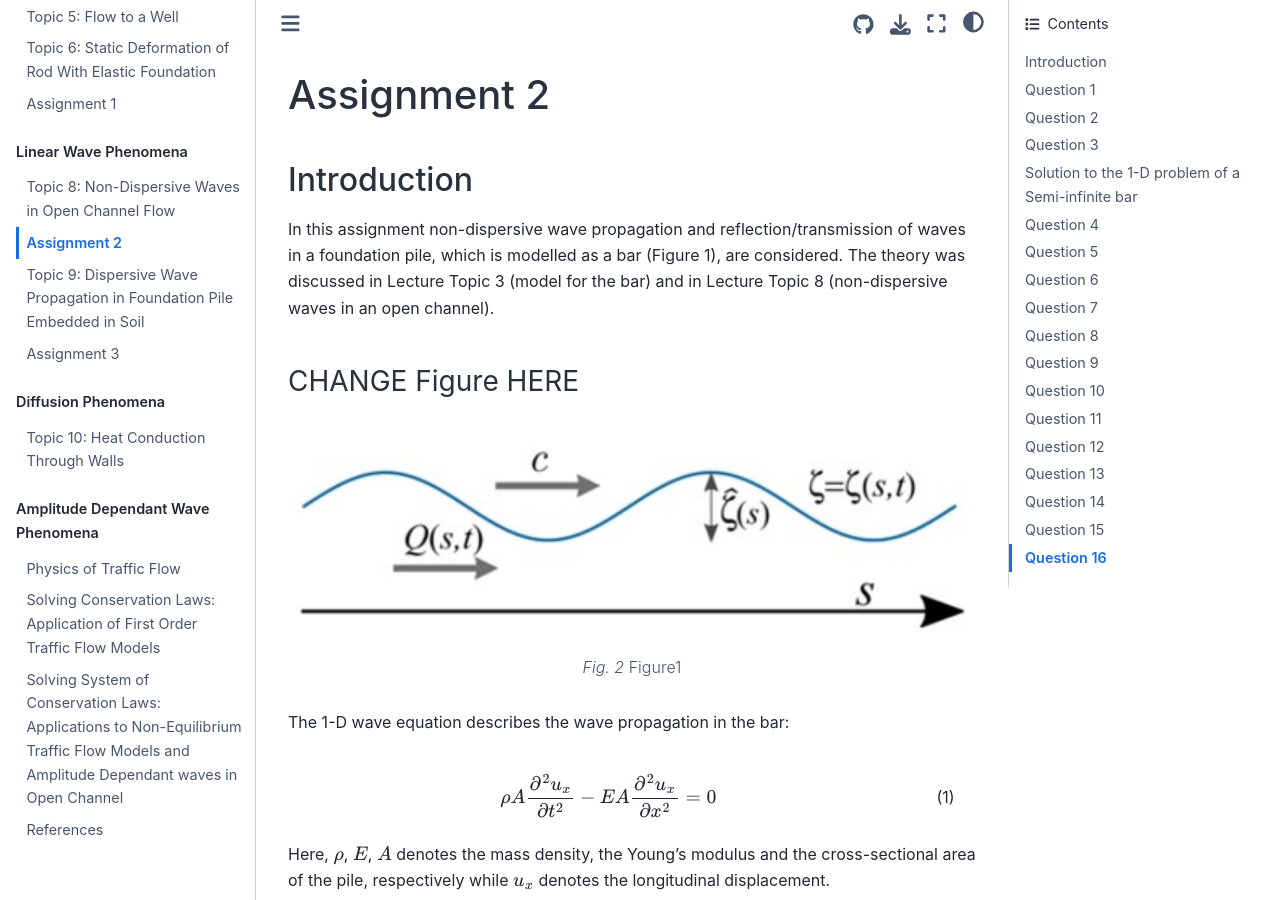
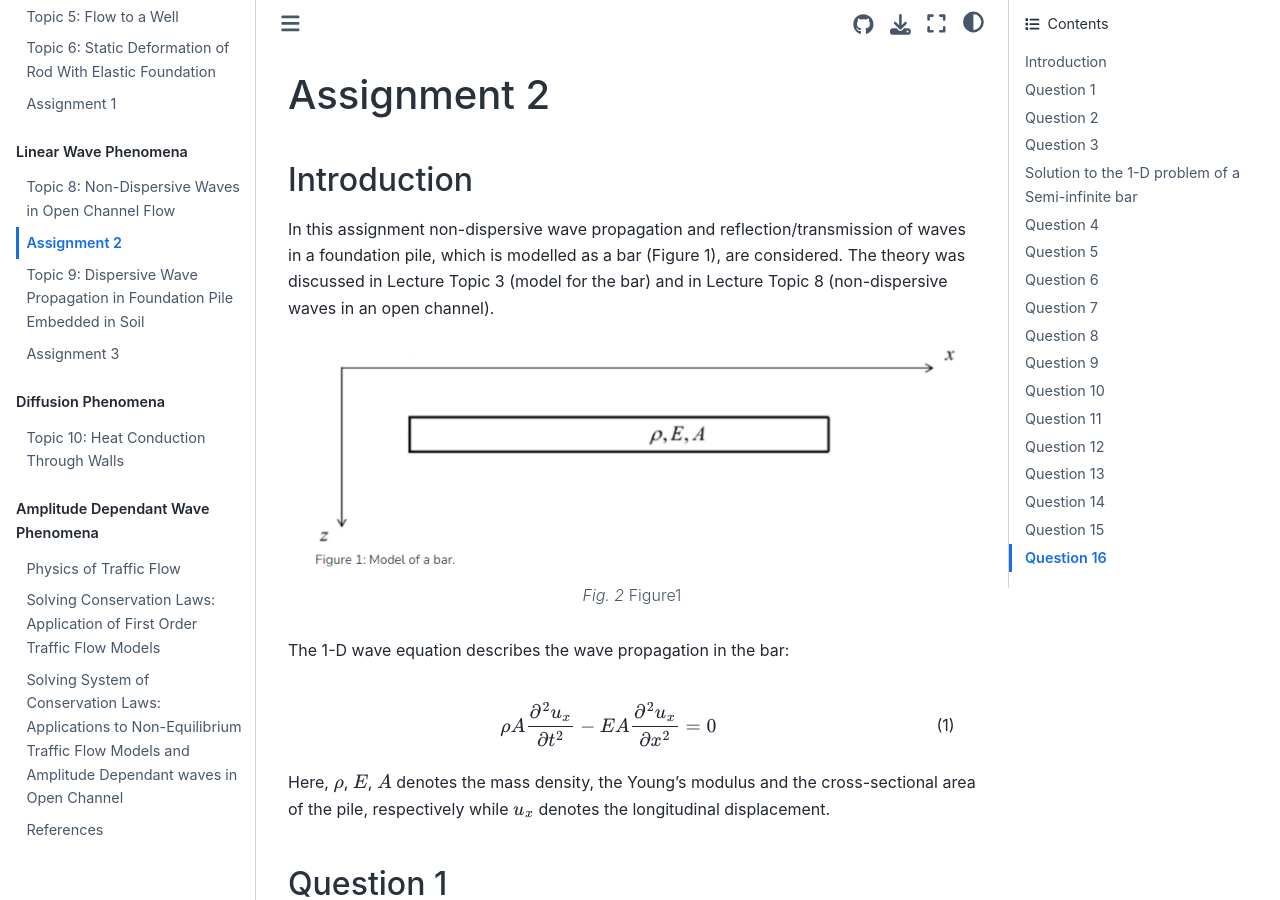
Before and after one commit to TeachBooks/interdisciplinary-mechanics, a Jupyter Book: the page built from book/some_content/A02.md, in a window 1280 px wide and 900 px high. Built offline with Jupyter Book 1.0.4 settings and Sphinx 7.4.7 and the Sphinx Book theme 1.1.4, drawn with Linux system fonts in a browser that asks for light colours; comment, search, counter and statistics services are not loaded; some of the changed text lies outside the part shown.

Commit message:
Added Figures A2

`````diff
--- a/book/some_content/A02.md
+++ b/book/some_content/A02.md
@@ -4,11 +4,10 @@
 
 In this assignment non-dispersive wave propagation and reflection/transmission of waves in a foundation pile, which is modelled as a bar (Figure 1), are considered. The theory was discussed in Lecture Topic 3 (model for the bar) and in Lecture Topic 8 (non-dispersive waves in an open channel).
 
-### CHANGE Figure HERE
-```{figure} ../figures/Assignment_3/A3_Fig1.png
+```{figure} ../figures/Assignment_2/A2_1.png
 ---
 width: 100%
-name: A1_Fig1
+name: A2_Figure_1
 align: center
 ---
 Figure1
@@ -101,6 +100,17 @@ $\sigma_{xx} = E\varepsilon_{xx}$  expresses the correct stress-strain relation
 
 ## Solution to the 1-D problem of a Semi-infinite bar
 We consider the semi-infinite rod shown in Figure 1, which has free end at $x=0$
+
+```{figure} ../figures/Assignment_2/A2_2.png
+---
+width: 100%
+name: A2_Figure_2
+align: center
+---
+Figure2
+```
+
+
 The transient excitation (hammer blow) is represented in the following simplified manner:
 
 $$
@@ -242,7 +252,14 @@ The Method of the Images can be employed to determine the reflected wave. It wil
 Even though not asked, for completeness we note that the particle velocities corresponding with the incident and reflected waves can be determined using Eqs.
  {eq}`5.4` and {eq}`6.4`. Clearly, the particle-velocity pulses have the same shape and also the same sign; see also question 10.
 
-(ADD FIGURE HERE)
+```{figure} ../figures/Assignment_2/A2_3.png
+---
+width: 100%
+name: A2_Figure_3
+align: center
+---
+Figure3
+```
 ````
 
 ## Question 9
@@ -293,7 +310,14 @@ $$ (9.3)
 
 Eq.{eq}`9.3` is the sought-for answer. The result in graphically represented in the figure below. Indeed the rightward propagating wave is a compression wave, as is clear from the corresponding normal force being negative. (Note that we have now derived this, while in the previous question we assumed the incident wave to be a compressional one)
 
-(ADD FIGURE HERE)
+```{figure} ../figures/Assignment_2/A2_4.png
+---
+width: 100%
+name: A2_Figure_4
+align: center
+---
+Figure4
+```
 
 Note that Eqs{eq}`9.2` and {eq}`9.3` are only valid for $0<t<\frac{2L}{c}$. Beyond $t = \frac{2L}{c}$ (the moment that the wave reflected from $x = L$ has reached $x = 0$), a different expression for the rightward propagating wave would need to be found.
 ````
@@ -374,7 +398,14 @@ $$ (11. 3)
 
 Clearly, $u_x^+$ varies linearly in the interval $c(t - t_0) < x < ct$, and the constant/'permanent' displacment (i.e., behind the front) induce by the rightwad propagating wave is $\frac{F_0 c t_0}{EA}$; see figure below.
 
-ADD FIGURE HERE
+```{figure} ../figures/Assignment_2/A2_5.png
+---
+width: 100%
+name: A2_Figure_5
+align: center
+---
+Figure5
+```
 
 The displacenent $u_x^-$ associated with the reflected wave can be determined using the Method of the Images. It has to be chosen such that the boundary condition Eq{eq}`8.1` is satisfied at all times. Using the consitutive relation between normal force and displacement, the boundary condition is first written in terms of displacement:
 
@@ -407,6 +438,16 @@ Related to this, note that the displacement and normal force profiles related to
 
 ## Question 12
 
+```{figure} ../figures/Assignment_2/A2_6.png
+---
+width: 100%
+name: A2_Figure_6
+align: center
+---
+Figure6
+```
+
+
 <iframe src="https://tudelft.h5p.com/content/1292339590864887557/embed" aria-label="Assignment 2 Q12" width="1088" height="637" frameborder="0" allowfullscreen="allowfullscreen" allow="autoplay *; geolocation *; microphone *; camera *; midi *; encrypted-media *"></iframe><script src="https://tudelft.h5p.com/js/h5p-resizer.js" charset="UTF-8"></script>
 
 ````{admonition} Model answer
@@ -431,7 +472,14 @@ $$(13.1)
 
 Based on the Method of the Images, we can immediately determine the normal force $N^+$ and the displacement $u_x^+$ associated with the reflected wave such that Eq.{eq}`13.1` is respected; see figure below (the velocity profiles are included in the figure for completeness, although they are not necessary for the current question; also note that the 'permanent' displacement induced by the very first, rightware propagating wave, as shown in the figure related to question 11, is not included in the current figure). Clearly, the displacement pulse reflected from $x = 0$ has the same sign as the incident wave (like for the reflection at $x = L$).
 
-(ADD FIGURE HERE)
+```{figure} ../figures/Assignment_2/A2_7.png
+---
+width: 100%
+name: A2_Figure_7
+align: center
+---
+Figure7
+```
 
 Now, at $t = \frac{3L}{c}$, essentially three waves have passed (fully) the middle point, while the fourth one has not yet reached it. Therefore,
 
`````
Also changed, not shown: book/figures/Assignment_2/A2_1.png (renamed from book/figures/Assignment 2/A2_1.png), book/figures/Assignment_2/A2_2.png (renamed from book/figures/Assignment 2/A2_2.png), book/figures/Assignment_2/A2_3.png (renamed from book/figures/Assignment 2/A2_3.png), book/figures/Assignment_2/A2_4.png (renamed from book/figures/Assignment 2/A2_4.png), book/figures/Assignment_2/A2_5.png (renamed from book/figures/Assignment 2/A2_5.png), book/figures/Assignment_2/A2_6.png (renamed from book/figures/Assignment 2/A2_6.png), book/figures/Assignment_2/A2_7.png (renamed from book/figures/Assignment 2/A2_7.png), book/figures/Assignment_2/A2_8.png (renamed from book/figures/Assignment 2/A2_8.png).
